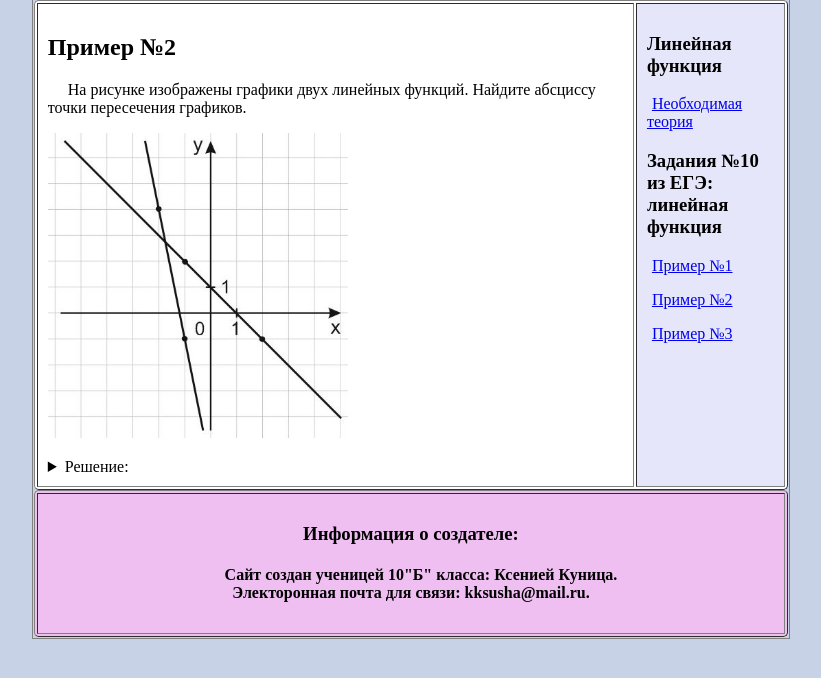
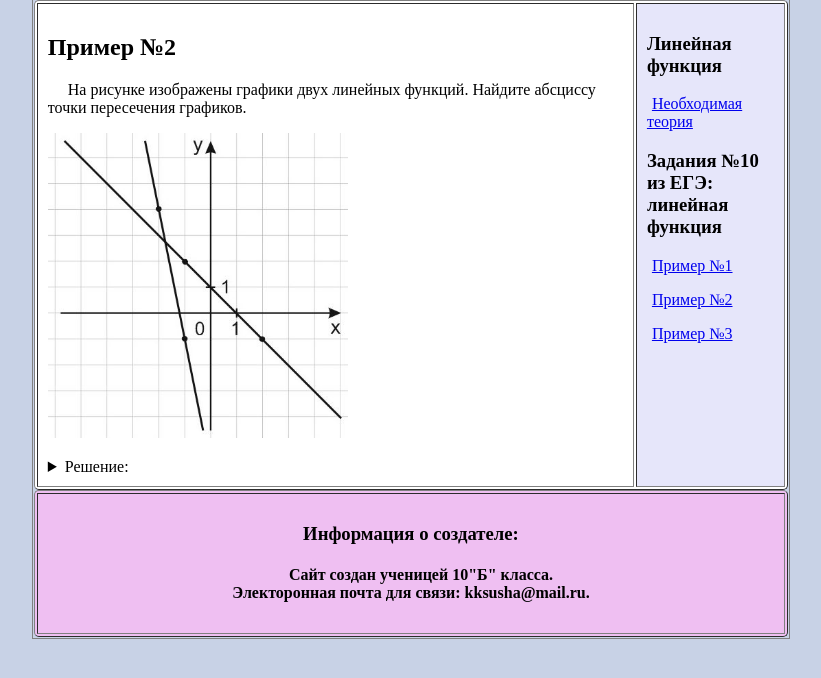
Before and after one commit to wqkr/math_sait, a plain HTML site: page pr02.html in a window 1280 px wide. Shown: the part 118-796 px from the top of the page, without its empty margins (229-1050 px from the left). Drawn offline with Linux system fonts and the light colour scheme.

Commit message:
Update pr02.html

```diff
--- a/pr02.html
+++ b/pr02.html
@@ -128,7 +128,7 @@ style="width:100%; border-radius:5px;">
 <!--Создаём столбец-->
 <th>
 <h3>Информация о создателе:</h3>
-<h4 style="text-indent:20px" >Сайт создан ученицей 10"Б" класса: Ксенией Куница.
+<h4 style="text-indent:20px" >Сайт создан ученицей 10"Б" класса.
 <br>Электоронная почта для связи: kksusha@mail.ru.</h4>
 <!--Закрываем таблицу подвала. При желании в подвале можно
 сделать несколько строк и столбцов-->
```
